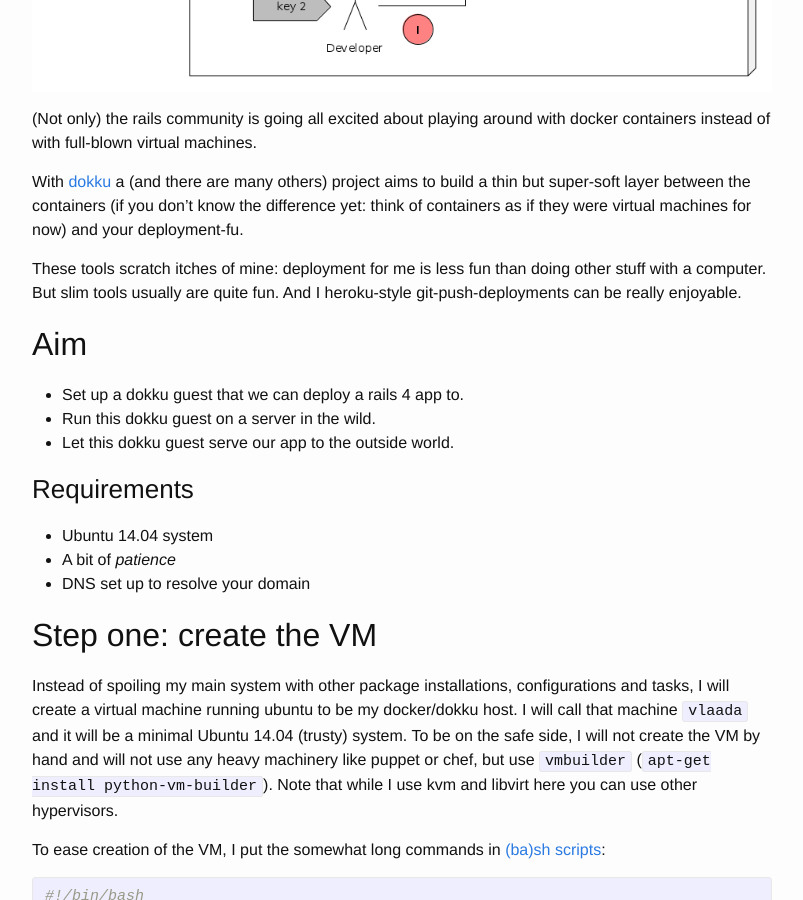
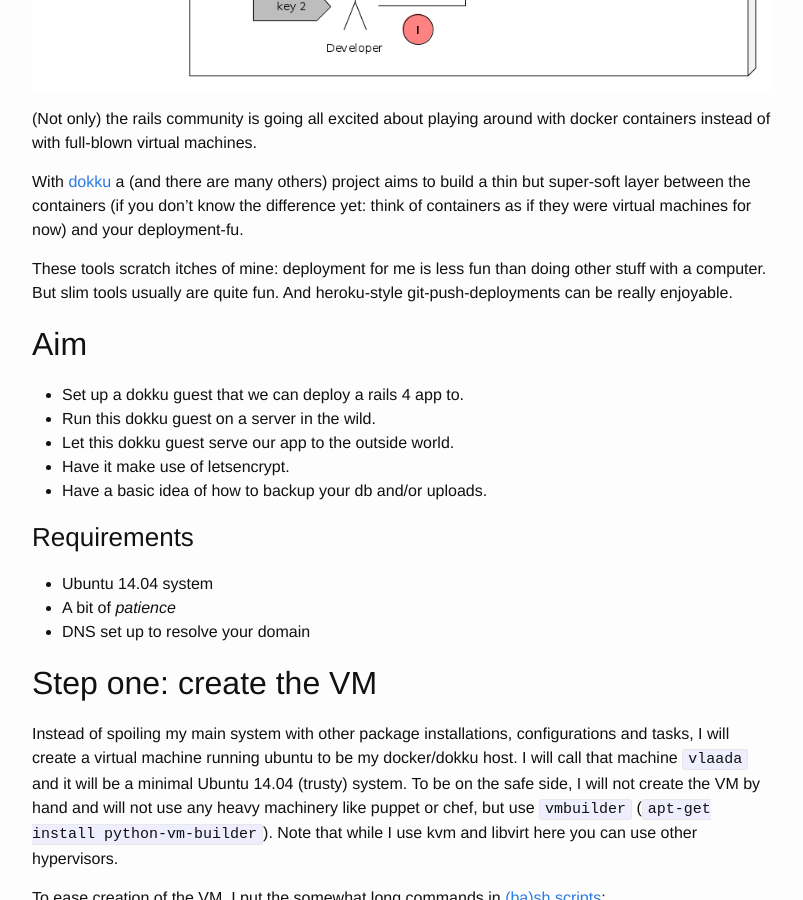
Before and after one commit to fwolfst/fwolfst.github.io, a Jekyll site: the page built from _posts/2016-04-18-dokku-on-ubuntu-vm-complete-rails.markdown, in a window 1280 px wide and 900 px high, scrolled down 892 px. Shown: the whole window, without its empty margins (238-1041 px from the left). Built offline with Jekyll 4.4.1, drawn with Linux system fonts in a browser that asks for light colours; some of the changed text lies outside the part shown.

Commit message:
add aim, improve two-line highlight

```diff
--- a/_posts/2016-04-18-dokku-on-ubuntu-vm-complete-rails.markdown
+++ b/_posts/2016-04-18-dokku-on-ubuntu-vm-complete-rails.markdown
@@ -15,13 +15,15 @@
 
 With [dokku][dokku] a (and there are many others) project aims to build a thin but super-soft layer between the containers (if you don't know the difference yet: think of containers as if they were virtual machines for now) and your deployment-fu.
 
-These tools scratch itches of mine: deployment for me is less fun than doing other stuff with a computer.  But slim tools usually are quite fun.  And I heroku-style git-push-deployments can be really enjoyable.
+These tools scratch itches of mine: deployment for me is less fun than doing other stuff with a computer.  But slim tools usually are quite fun.  And heroku-style git-push-deployments can be really enjoyable.
 
 ## Aim
 
 * Set up a dokku guest that we can deploy a rails 4 app to.
 * Run this dokku guest on a server in the wild.
 * Let this dokku guest serve our app to the outside world.
+* Have it make use of letsencrypt.
+* Have a basic idea of how to backup your db and/or uploads.
 
 ### Requirements
 
@@ -256,8 +258,10 @@
 
 Installing a certificate is much more complicated:
 
-`dokku-vlaada config:set --no-restart myapp DOKKU_LETSENCRYPT_EMAIL=your.mail@your.host
-dokku-vlaada letsencrypt myapp`
+{% highlight bash %}
+dokku-vlaada config:set --no-restart myapp DOKKU_LETSENCRYPT_EMAIL=your.mail@your.host
+dokku-vlaada letsencrypt myapp
+{% endhighlight %}
 
 That was tough, but now you have deployed a valid, trusted certificate and configured your nginx to use it.  Please read the letsencrypt plugins README, as it also has some legal stuff on it.
 
```
